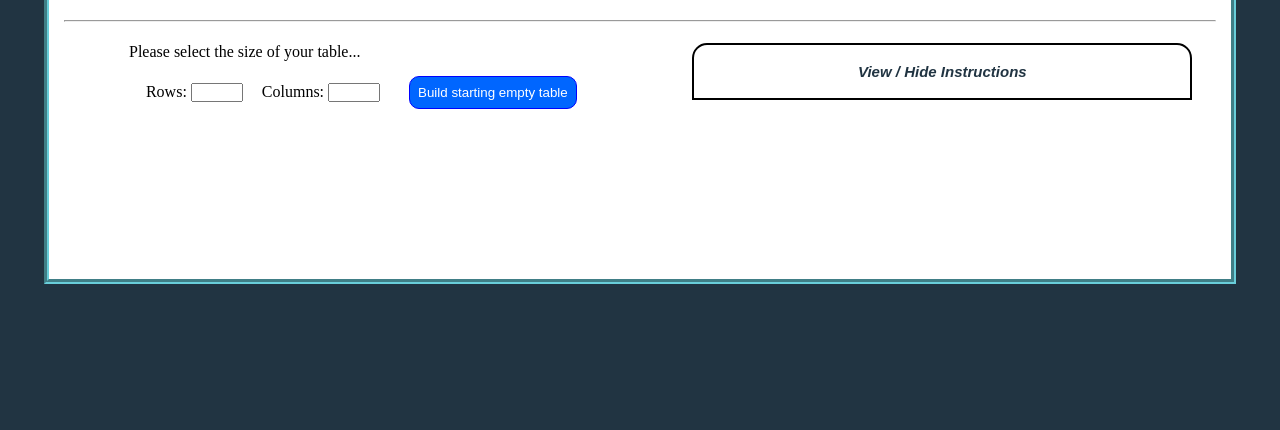
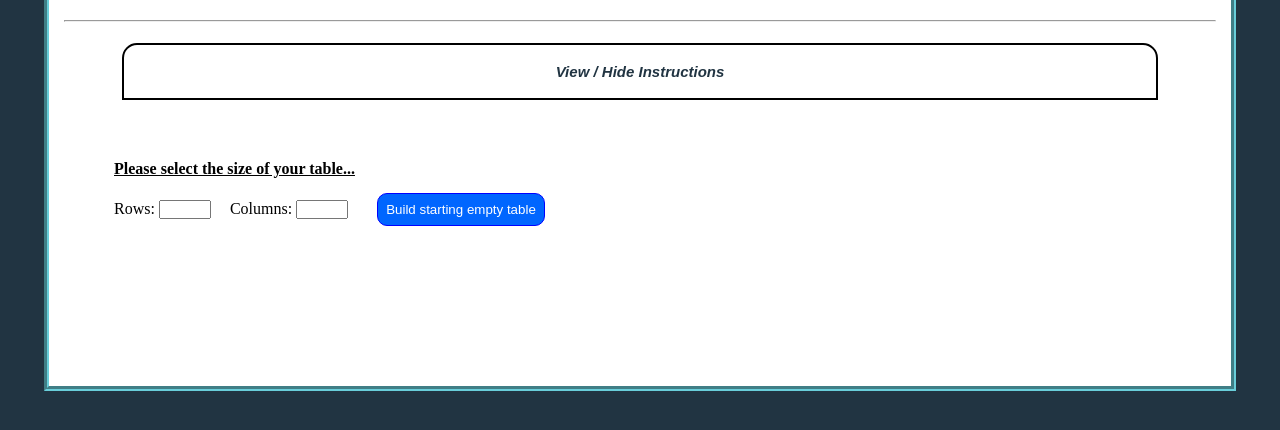
Before and after one commit to AeranicusCascadia/table-builder, a plain HTML site: page index.html in a window 1280 px wide. Shown: the part 102-532 px from the top of the page. Drawn offline with Linux system fonts and the light colour scheme.

Commit message:
continue UI/ layout improvements

```diff
--- a/index.html
+++ b/index.html
@@ -93,11 +93,11 @@
 		<!-- Button bar: Add Row and Generate Graphic -->
 		<div class="grid-item" id="box-5">
 			<button id="addRow" type="button" onclick="addOneRow()">Click to add one row</button>
-			<button id ="tableGeneratorButton" type="button" onclick="generatePNG()">Click to generate table graphic</button></p>
+			<button id="tableGeneratorButton" type="button" onclick="generatePNG()">Click to generate table graphic</button></p>
 		</div> <!-- Close box-5 div -->
 
 <!-- Scripts -->
-<script src="jquery-3.3.1.js">
+<script src="jquery-3.3.1.js"></script>
 <script src="html2canvas.js"></script>
 <script src="main.js"></script>
 
--- a/main.js
+++ b/main.js
@@ -81,12 +81,13 @@ function setRowsCols() {
 function tableFieldResize() {
 	// alert('Resize Event');
 
-	// Use mouseup listener instead of resize event
+	/*
+	Mouse up event listener logs textarea width and passes to all parent elements (td) at its index
+	*/
 	$("textarea").mouseup(function(){
 		var elem_width = $(this).width();
 		var elem_index = $(this).closest("td").index() +1;
 		$("td:nth-child(" + elem_index + ") textarea").width(elem_width);
-
 	});
 
 }
@@ -162,7 +163,7 @@ function addOneRow() {
 		cell.innerHTML = '<textarea></textarea>';
 	}
 
-	tableFieldResize();
+	//tableFieldResize();
 }
 
 function addRowsCols() {
@@ -173,6 +174,6 @@ function addRowsCols() {
 
 function generatePNG() {
 	takeScreenShot();
-	hideTableGeneratorButton();
-	hideAddRowButton();
+	//hideTableGeneratorButton();
+	//hideAddRowButton();
 }
--- a/styles.css
+++ b/styles.css
@@ -44,11 +44,11 @@ p {
 .grid-item#box-2 {
 	grid-row-start: 2;
 	grid-row-end: 3;
-	grid-column-start: 3;
+	grid-column-start: 1;
 	grid-column-end: 4;
 	border: none;
 	margin: 25px auto 0px auto;
-	width: 500px;
+	width: 90%;
 }
 
 .collapsible {
@@ -82,13 +82,13 @@ p {
 }
 
 .grid-item#box-3 {
-	grid-row-start: 2;
-	grid-row-end: 3;
+	grid-row-start: 3;
+	grid-row-end: 4;
 	grid-column-start: 1;
 	grid-column-end: 3;
 	min-width: 500px;
 	border: none;
-	margin-top: 25px;
+	margin-top: 50px;
 
 }
 
@@ -127,20 +127,27 @@ hr {
 
 #prompt {
 	text-align: left;
-	margin-left: 65px;
+	margin-left: 50px;
+	margin-bottom: 15px;
+	text-decoration: underline;
+	font-weight: 600;
 }
 
 .input-bar {
 	list-style-type: none;
 	margin-top: 10px;
+	text-align: left;
+	margin-left: 50px;
 }
 
 .input-bar li {
-	display: inline;
+	display: inline-block;
 }
 
 .input-bar li:nth-child(1) {
 	margin-right: 15px;
+
+
 }
 
 #inputs button {
```
